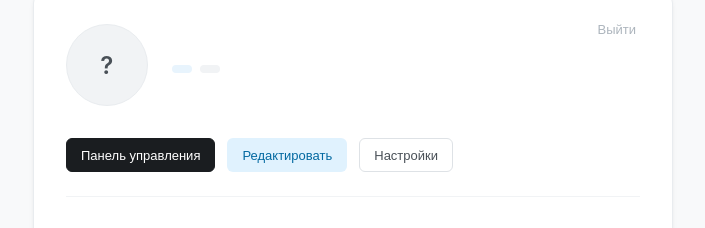
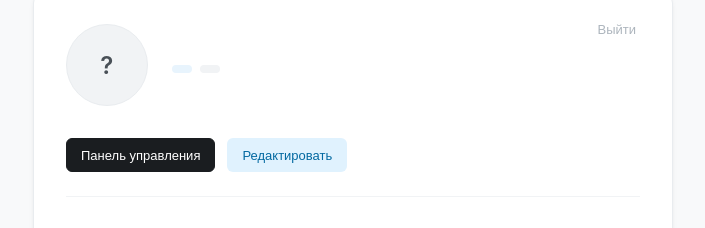
Before and after one commit to Friendly2009/SoftSkills-CRM, a React (Vite) app in the folder frontend/: page /profile in a window 1280 px wide. Shown: the part 57-285 px from the top of the page, without its empty margins (287-992 px from the left). Built offline with nearby package versions, Linux system fonts and the light colour scheme; no server answers.

Commit message:
fix: remove excess link on dashboard and profile

```diff
--- a/frontend/src/App.tsx
+++ b/frontend/src/App.tsx
@@ -1,8 +1,8 @@
 import { BrowserRouter, Routes, Route, Navigate } from 'react-router-dom';
-import Index from './components/index';
+import Index from './components/Index';
 import { Dashboard } from './components/Dashboard';
 import { LoginForm } from './components/Aauthorization';
-import { RegisterForm } from './components/registration';
+import { RegisterForm } from './components/Registration';
 import { ProfilePage } from './components/Profile';
 import { ClientProfile } from './components/DashboardsComponents/ClientsComponents/ClientProfile';
 
--- a/frontend/src/components/Dashboard.tsx
+++ b/frontend/src/components/Dashboard.tsx
@@ -119,7 +119,6 @@ export const Dashboard: React.FC = () => {
                 <hr className={style.hr} />
                 <ul className={style['dropdown-links']}>
                   <li><a href="/profile">Мой профиль</a></li>
-                  <li><a href="/settings">Настройки</a></li>
                   <li><a href="/logout" className={style['logout-link']}>Выйти</a></li>
                 </ul>
               </div>
--- a/frontend/src/components/Profile.tsx
+++ b/frontend/src/components/Profile.tsx
@@ -215,13 +215,6 @@ export const ProfilePage: React.FC = () => {
           >
             {isUpdateMode ? 'Отмена' : 'Редактировать'}
           </button>
-
-          <button
-            className={`${styles.btn} ${styles.btnSecondary}`}
-            onClick={() => console.log('Настройки')}
-          >
-            Настройки
-          </button>
         </section>
 
         {!isUpdateMode && (
```
